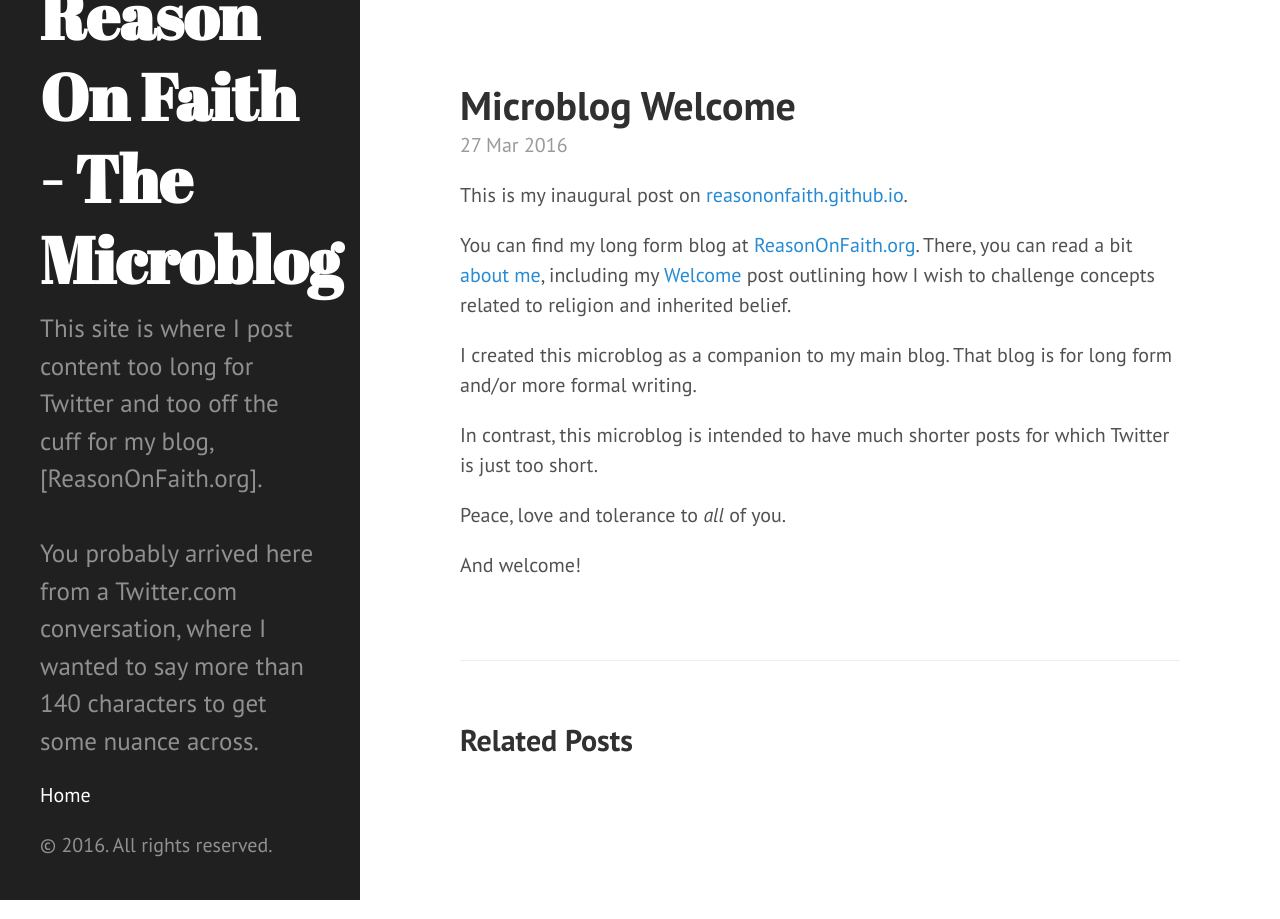
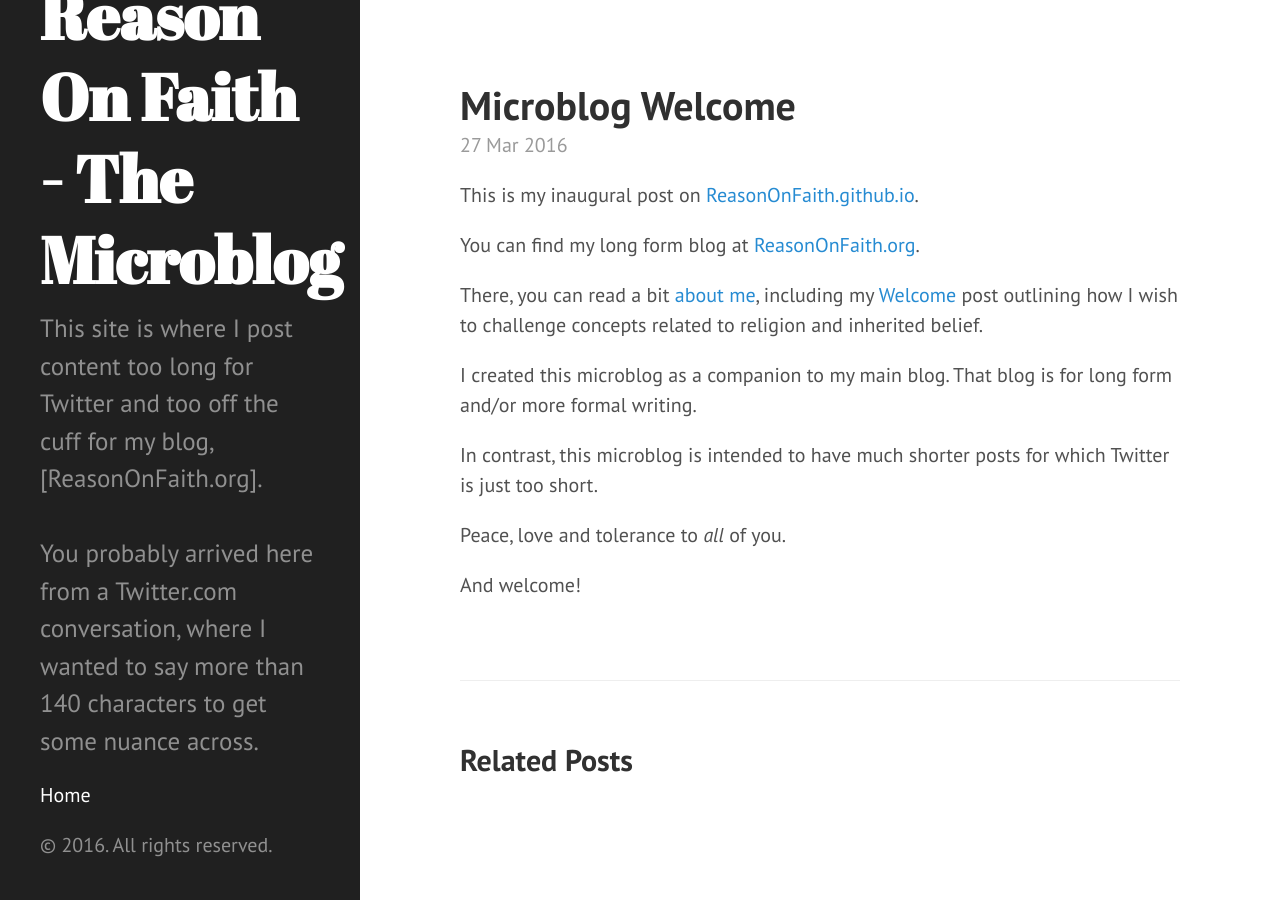
Before and after one commit to ReasonOnFaith/ReasonOnFaith.github.io, a Jekyll site: the page built from _posts/2016-03-27-microblog-welcome.markdown, in a window 1280 px wide. Built offline with Jekyll 4.4.1, drawn with Linux system fonts in a browser that asks for light colours.

```diff
--- a/_posts/2016-03-27-microblog-welcome.markdown
+++ b/_posts/2016-03-27-microblog-welcome.markdown
@@ -3,9 +3,11 @@ published: true
 title: Microblog Welcome
 layout: post
 ---
-This is my inaugural post on [reasononfaith.github.io](https://reasononfaith.github.io/).
+This is my inaugural post on [ReasonOnFaith.github.io](https://reasononfaith.github.io/).
 
-You can find my long form blog at [ReasonOnFaith.org](http://ReasonOnFaith.org). There, you can read a bit [about me](http://reasononfaith.org/about/), including my [Welcome](http://reasononfaith.org/welcome/) post outlining how I wish to challenge concepts related to religion and inherited belief.
+You can find my long form blog at [ReasonOnFaith.org](http://ReasonOnFaith.org).
+
+There, you can read a bit [about me](http://reasononfaith.org/about/), including my [Welcome](http://reasononfaith.org/welcome/) post outlining how I wish to challenge concepts related to religion and inherited belief.
 
 I created this microblog as a companion to my main blog. That blog is for long form and/or more formal writing.
 
```
